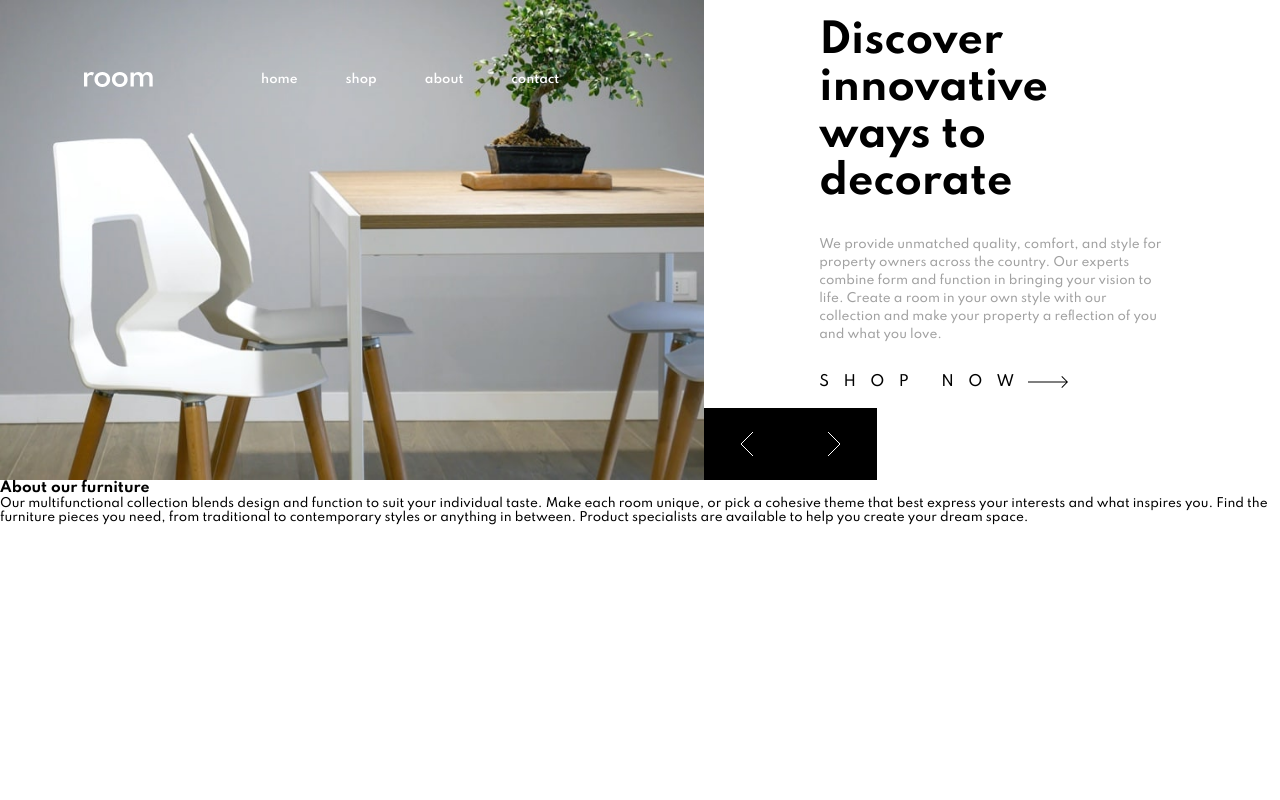
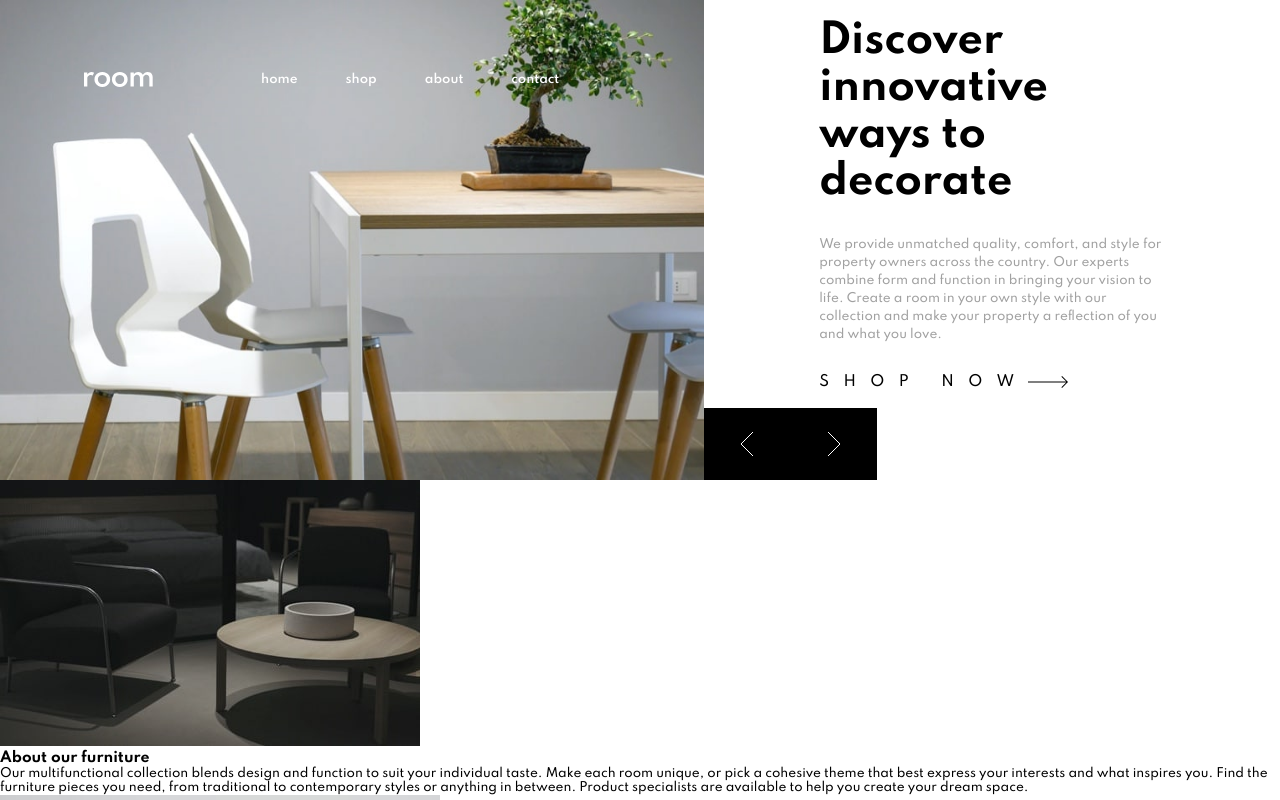
Before and after one commit to ajiiz/room-homepage-react, a React (Create React App) app: page /home in a window 1280 px wide. Built offline with nearby package versions, Linux system fonts and the light colour scheme.

Commit message:
Added about photos to data and imported them to Home component

```diff
--- a/src/components/Home/data.js
+++ b/src/components/Home/data.js
@@ -1,6 +1,8 @@
 import HeroImage1 from "../../assets/desktop-image-hero-1.jpg"
 import HeroImage2 from "../../assets/desktop-image-hero-2.jpg"
 import HeroImage3 from "../../assets/desktop-image-hero-3.jpg"
+import LightImage from "../../assets/image-about-light.jpg"
+import DarkImage from "../../assets/image-about-dark.jpg"
 
 const data = {
     galleryData: [
@@ -24,7 +26,9 @@ const data = {
     aboutData:
         {
             header: "About our furniture",
-            content: "Our multifunctional collection blends design and function to suit your individual taste. Make each room unique, or pick a cohesive theme that best express your interests and what inspires you. Find the furniture pieces you need, from traditional to contemporary styles or anything in between. Product specialists are available to help you create your dream space."
+            content: "Our multifunctional collection blends design and function to suit your individual taste. Make each room unique, or pick a cohesive theme that best express your interests and what inspires you. Find the furniture pieces you need, from traditional to contemporary styles or anything in between. Product specialists are available to help you create your dream space.",
+            imageDark: DarkImage,
+            imageLight: LightImage
         }
 }
 
--- a/src/components/Home/index.js
+++ b/src/components/Home/index.js
@@ -34,12 +34,12 @@ const Home = () => {
                     </div>
                 </div>
                 <div className="home-about">
-                    <div className="home-about__photo photo-left"></div>
+                    <img className="home-about__photo" src={data.aboutData.imageDark}/>
                     <div className="home-about__text">
                         <h3 className="home-about__text__header">{data.aboutData.header}</h3>
                         <p className="home-about__text__content">{data.aboutData.content}</p>
                     </div>
-                    <div className="home-about__photo photo-right"></div>
+                    <img className="home-about__photo" src={data.aboutData.imageLight}/>
                 </div>
             </div>
         </>
```
